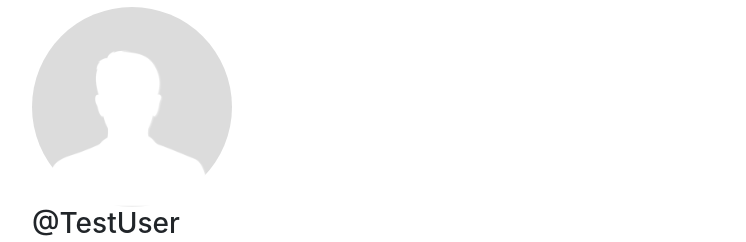
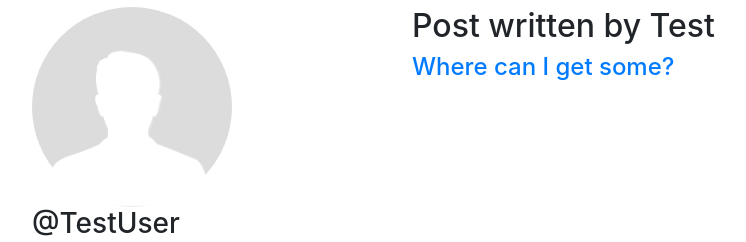
Before and after one commit to gunvantsr/Django-Forum, a Django app: a page that uses accounts/templates/accounts/profile.html in a window 1280 px wide. Shown: the part 73-315 px from the top of the page, without its empty margins (53-799 px from the left). Run offline with Django 3.2, Linux system fonts and the light colour scheme; data comes from the database, SQL or seed files in the repository; both versions use the stored data as it was after the commit; some libraries are stand-ins or nearby versions.

Commit message:
Category and Profiles are working now

```diff
--- a/accounts/templates/accounts/profile.html
+++ b/accounts/templates/accounts/profile.html
@@ -2,7 +2,9 @@
 {% load static %}
 
 {% block content %}
-    <div class="container">
+<div class=" container">
+    <div class="row">
+        <div class="col-md-4">
             <div class="position-fixed">
                 <img src="{{ user.profile.profile_pic.url }}" class="rounded-circle" style="height: 200px; width:200px">
                 <h3> @{{ user.username }}<span>
@@ -15,4 +17,15 @@
                 <p> Birth Date: {{ user.profile.birthdate }}</p>
             </div>
         </div>
+        <div class="col-md-8">
+            <h2>Post written by {{user.first_name}}</h2>
+            {% for post in userposts %}
+            <h4>
+                <a href="{% url 'post-detail' post.id %}">
+                    {{ post.title }}
+                </a>
+            {% endfor %}
+            </h4>
+        </div>
+        </div>
         {% endblock content %}
--- a/accounts/views.py
+++ b/accounts/views.py
@@ -1,6 +1,7 @@
 from django.shortcuts import render
 from django.http import HttpResponse
 from .models import User
+from blog.models import Post
 # Create your views here.
 
 
@@ -10,4 +11,5 @@ def index(request):
 
 def user_profile(request, username):
     user = User.objects.get(username=username)
-    return render(request, 'accounts/profile.html', {'user': user})
+    userposts = Post.objects.filter(author__username=username)
+    return render(request, 'accounts/profile.html', {'user': user, 'userposts': userposts})
--- a/blog/templates/blog/category.html
+++ b/blog/templates/blog/category.html
@@ -2,6 +2,7 @@
 
 {% block content %}
 {% for post in posts %}
+
 <h1> Post tagged in {{ post.category.name }}</h1>
 <div class="row">
     <div class="card ml-4" style="width: 500px;">
@@ -18,4 +19,5 @@
             <a href="{% url 'post-detail' post.id %}" class="btn btn-outline-primary">Read More</a>
         </div>
     </div>
+
 {% endblock %}
--- a/blog/templates/blog/post_detail.html
+++ b/blog/templates/blog/post_detail.html
@@ -11,7 +11,7 @@
     <div class="card-body">
         <h5 class="card-title">{{object.title}}</h5>
         <p class="card-text">{{object.content}}</p>
-        <a href="{% url 'home' %}" class="btn btn-outline-primary">Go Back!</a>
+        <a href="#" class="btn btn-outline-success">Share!</a>
     </div>
 </div>
 
--- a/blog/urls.py
+++ b/blog/urls.py
@@ -14,7 +14,6 @@ urlpatterns = [
     path('post/<int:pk>/update', views.PostUpdateView.as_view(), name='post-update'),
     path('post/<int:pk>/delete', views.PostDeleteView.as_view(), name='post-delete'),
     path('<str:category>/', views.category_post, name='category'),
-
 ]
 
 if settings.DEBUG:
```
Also changed, not shown: blog/templates/blog/home.html (+5 -4 lines), db.sqlite3, media/profile_pics/default-user-img.jpg (added), media/thumbnail_images/19a1b216f31a5d18a054aef242ccacab.jpg (added), media/thumbnail_images/94410-1532336916.jpg (added), media/thumbnail_images/main-qimg-098df3a061ae6ee31ba2bd1f267b7631.jpg (added). Lines whose indentation alone changed are shown as unchanged.
